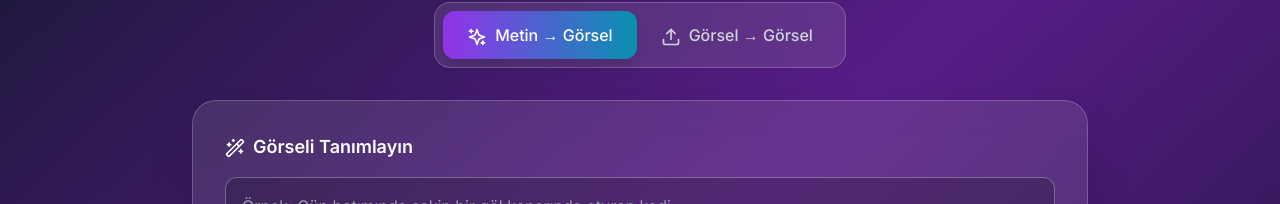
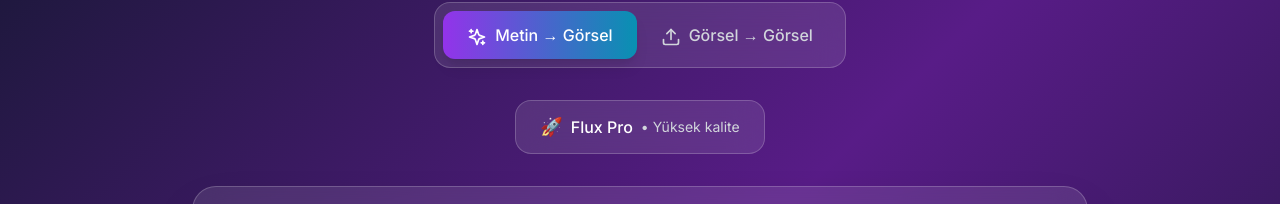
Before and after one commit to kadir49884/picture-ai, a Next.js app: page / in a window 1280 px wide. Shown: the part 279-483 px from the top of the page. Built offline with nearby package versions, Linux system fonts and the light colour scheme; no server answers.

Commit message:
Fix CSP headers for NextAuth Google OAuth

```diff
--- a/app/api/generate/route.ts
+++ b/app/api/generate/route.ts
@@ -23,7 +23,10 @@
 
 export async function POST(request: NextRequest) {
   try {
-    const { prompt, mode, imageUrl, modelType = 'flux-pro' } = await request.json()
+    const { prompt, mode, imageUrl, modelType } = await request.json()
+
+    // Otomatik model seçimi: Görsel→Görsel=Banana, Metin→Görsel=Flux
+    const selectedModel = modelType || (mode === 'image-to-image' ? 'nano-banana' : 'flux-pro')
 
     // Input validation
     if (!prompt) {
@@ -128,8 +131,9 @@
 
     try {
       if (mode === 'image-to-image') {
-        // Hibrit sistem: Model tipine göre seçim
-        if (modelType === 'nano-banana') {
+        // Otomatik olarak Nano-Banana kullan (görsel düzenleme)
+        console.log('🍌 Auto-selected: Nano-Banana for image-to-image')
+        if (selectedModel === 'nano-banana') {
           // FAL AI nano-banana/edit modelini kullan (image editing)
           console.log('🍌 Starting image editing with Nano-Banana/Edit model')
           console.log('📝 Prompt:', sanitizedPrompt)
@@ -170,10 +174,10 @@
           console.log('✅ Flux Pro image-to-image completed')
         }
       } else {
-        // Text-to-image: Her zaman Flux Pro kullan
-        console.log('🚀 Starting text-to-image generation with Flux Pro')
+        // Text-to-image: Otomatik olarak Flux Pro kullan
+        console.log('🚀 Auto-selected: Flux Pro for text-to-image')
         console.log('📝 Prompt:', sanitizedPrompt)
-        console.log('🎯 Model Type:', modelType)
+        console.log('🎯 Selected Model:', selectedModel)
 
         result = await fal.subscribe('fal-ai/flux-pro', {
           input: {
--- a/app/page.tsx
+++ b/app/page.tsx
@@ -15,7 +15,9 @@
   const [error, setError] = useState<string | null>(null)
   const [uploadedImage, setUploadedImage] = useState<string | null>(null)
   const [mode, setMode] = useState<'text-to-image' | 'image-to-image'>('text-to-image')
-  const [modelType, setModelType] = useState<'flux-pro' | 'nano-banana'>('flux-pro')
+
+  // Otomatik model seçimi: Görsel→Görsel=Banana, Metin→Görsel=Flux
+  const modelType = mode === 'image-to-image' ? 'nano-banana' : 'flux-pro'
   const [user, setUser] = useState<any>(null)
   const [isCheckingAuth, setIsCheckingAuth] = useState(true)
   const [isFullscreenOpen, setIsFullscreenOpen] = useState(false)
@@ -288,35 +290,22 @@
           </div>
         </div>
 
-        {/* Model Selection - Sadece image-to-image modunda göster */}
-        {mode === 'image-to-image' && (
-          <div className="mb-8 flex justify-center">
-            <div className="bg-white/10 backdrop-blur-lg rounded-2xl p-2 border border-white/20">
-              <button
-                onClick={() => setModelType('flux-pro')}
-                className={`px-6 py-3 rounded-xl font-medium transition-all duration-200 ${
-                  modelType === 'flux-pro'
-                    ? 'bg-gradient-to-r from-blue-600 to-purple-600 text-white shadow-lg'
-                    : 'text-gray-300 hover:text-white hover:bg-white/10'
-                }`}
-              >
-                🚀 Flux Pro
-                <span className="block text-xs text-gray-300 mt-1">Yüksek kalite</span>
-              </button>
-              <button
-                onClick={() => setModelType('nano-banana')}
-                className={`px-6 py-3 rounded-xl font-medium transition-all duration-200 ${
-                  modelType === 'nano-banana'
-                    ? 'bg-gradient-to-r from-yellow-500 to-orange-500 text-white shadow-lg'
-                    : 'text-gray-300 hover:text-white hover:bg-white/10'
-                }`}
-              >
-                🍌 Nano-Banana
-                <span className="block text-xs text-gray-300 mt-1">Hızlı düzenleme</span>
-              </button>
+        {/* Otomatik Model Bilgisi */}
+        <div className="mb-8 flex justify-center">
+          <div className="bg-white/10 backdrop-blur-lg rounded-2xl px-6 py-3 border border-white/20">
+            <div className="flex items-center gap-2 text-white">
+              <span className="text-lg">
+                {mode === 'image-to-image' ? '🍌' : '🚀'}
+              </span>
+              <span className="font-medium">
+                {mode === 'image-to-image' ? 'Nano-Banana Edit' : 'Flux Pro'}
+              </span>
+              <span className="text-sm text-gray-300">
+                • {mode === 'image-to-image' ? 'Hızlı düzenleme' : 'Yüksek kalite'}
+              </span>
             </div>
           </div>
-        )}
+        </div>
 
         {/* Main content */}
         <div className="bg-white/10 backdrop-blur-lg rounded-3xl p-8 shadow-2xl border border-white/20">
```
